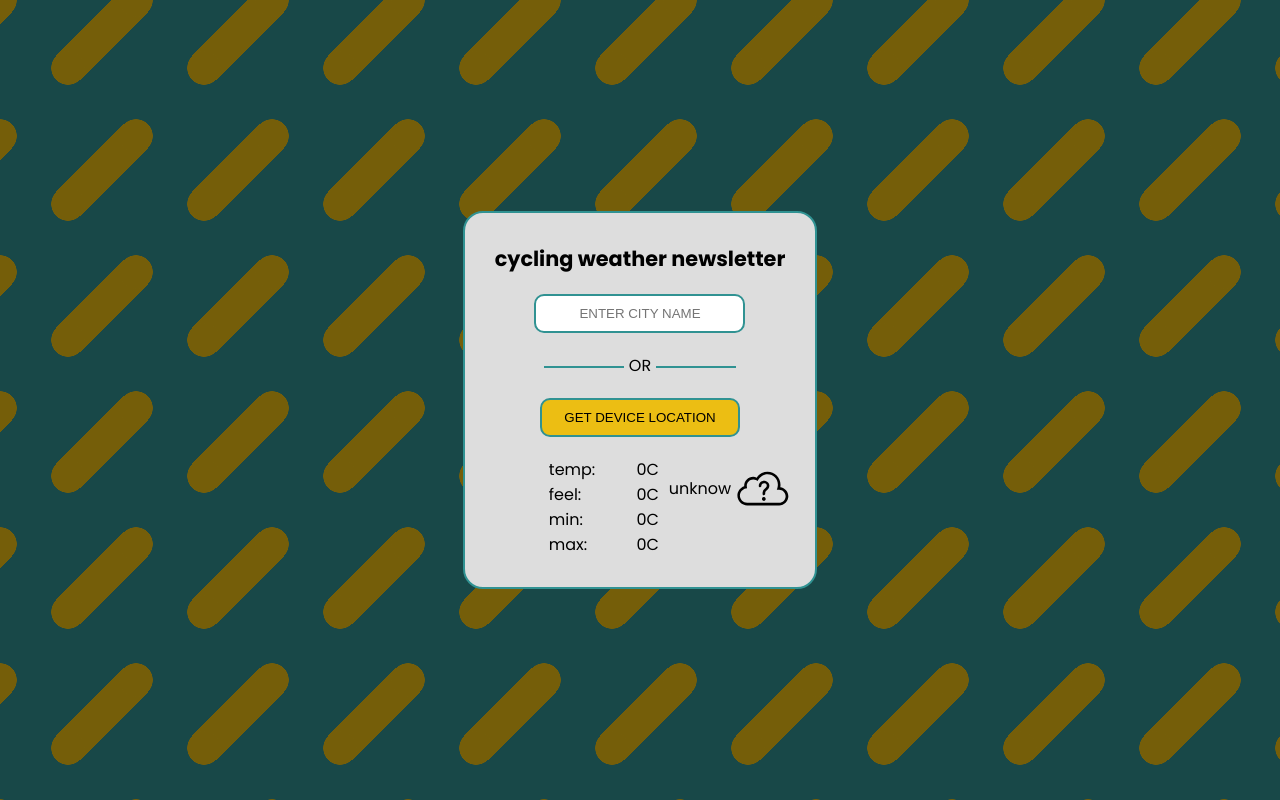
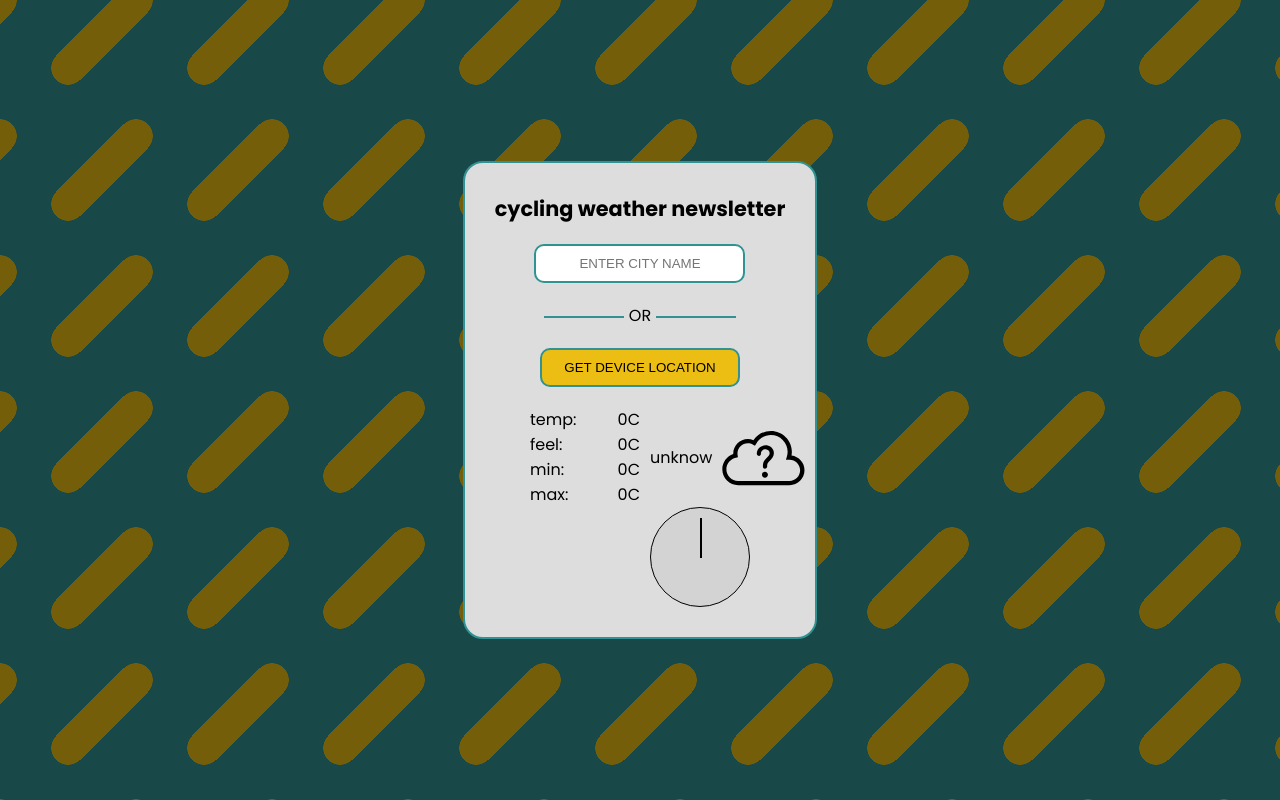
Before and after one commit to Kleszczow/-bike-weather-api-email, a plain HTML site: page index.html in a window 1280 px wide. Drawn offline with Linux system fonts and the light colour scheme.

Commit message:
Add compass

```diff
--- a/base.js
+++ b/base.js
@@ -8,13 +8,9 @@ const minTemp = document.querySelector("#minTemp");
 const maxTemp = document.querySelector("#maxTemp");
 //icons
 
-const rainfall = document.querySelector(".rainfall");
-const sun = document.querySelector(".sun");
-const cloudy = document.querySelector(".cloudy");
-const storm = document.querySelector(".storm");
-
 const weatherDesciption = document.querySelector("#weatherDesciption");
 const weatherImg = document.querySelector("#weatherImg");
+const arrow = document.querySelector(".arrow");
 
 let api;
 
@@ -59,12 +55,21 @@ const weatherDatails = (result) => {
   const minTemperature = (temp_min - 273.15).toString().slice(0, 4);
   const maxTemperature = (temp_max - 273.15).toString().slice(0, 4);
   console.log(result);
-  console.log(id);
+  showText(tempearture, feelsTempearture, minTemperature, maxTemperature);
+  showImageStatus(id);
+  showWind(deg, speed);
+};
+
+const showText = (
+  tempearture,
+  feelsTempearture,
+  minTemperature,
+  maxTemperature
+) => {
   showTemp.textContent = `${tempearture} °C`;
   feelsTemp.textContent = `${feelsTempearture} °C`;
   minTemp.textContent = `${minTemperature} °C`;
   maxTemp.textContent = `${maxTemperature} °C`;
-  showImageStatus(id);
 };
 
 const showImageStatus = (id) => {
@@ -97,3 +102,6 @@ const showImageStatus = (id) => {
     weatherImg.src = "./pictures/weather/cloudy.svg";
   }
 };
+const showWind = (deg, speed) => {
+  arrow.style.rotate = `${deg}deg`;
+};
--- a/index.html
+++ b/index.html
@@ -53,6 +53,11 @@
               alt="rain picture"
             />
           </div>
+          <div class="compas">
+            <div class="compasCircle">
+              <div class="arrow"></div>
+            </div>
+          </div>
         </span>
       </div>
     </main>
--- a/styles/_main.scss
+++ b/styles/_main.scss
@@ -58,6 +58,25 @@ main {
         }
       }
     }
+    .compas {
+      .compasCircle {
+        position: relative;
+        width: 100px;
+        aspect-ratio: 1;
+        background-color: $backgroundColorHover;
+        border: 1px solid black;
+        border-radius: 50%;
+        .arrow {
+          position: absolute;
+          width: 2px;
+          height: 40px;
+          background-color: black;
+          transform-origin: bottom;
+          top: 10%;
+          left: 50%;
+        }
+      }
+    }
   }
 }
 .between {
```
Also changed, not shown: styles/styles.css, 1 other file.
